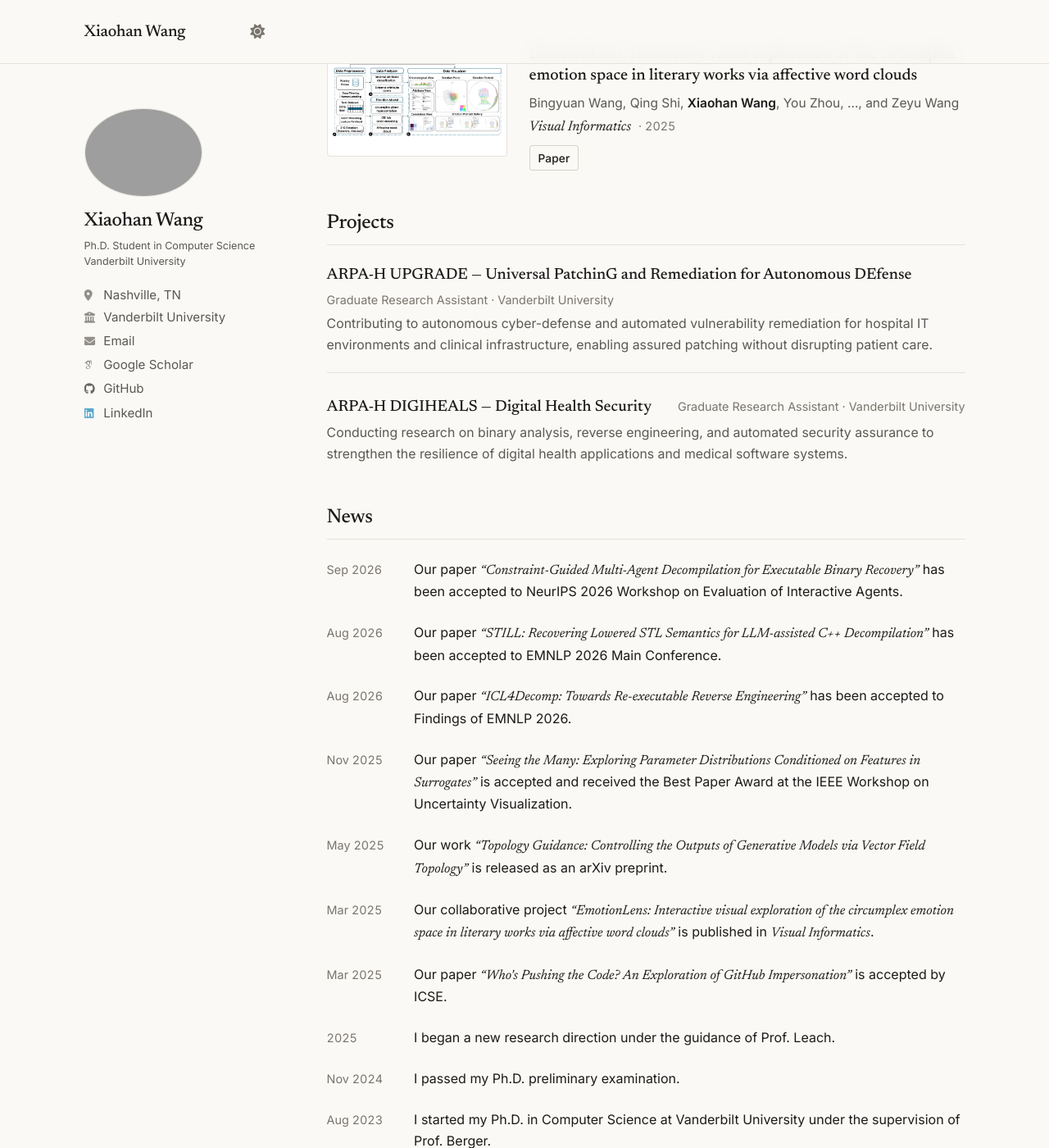
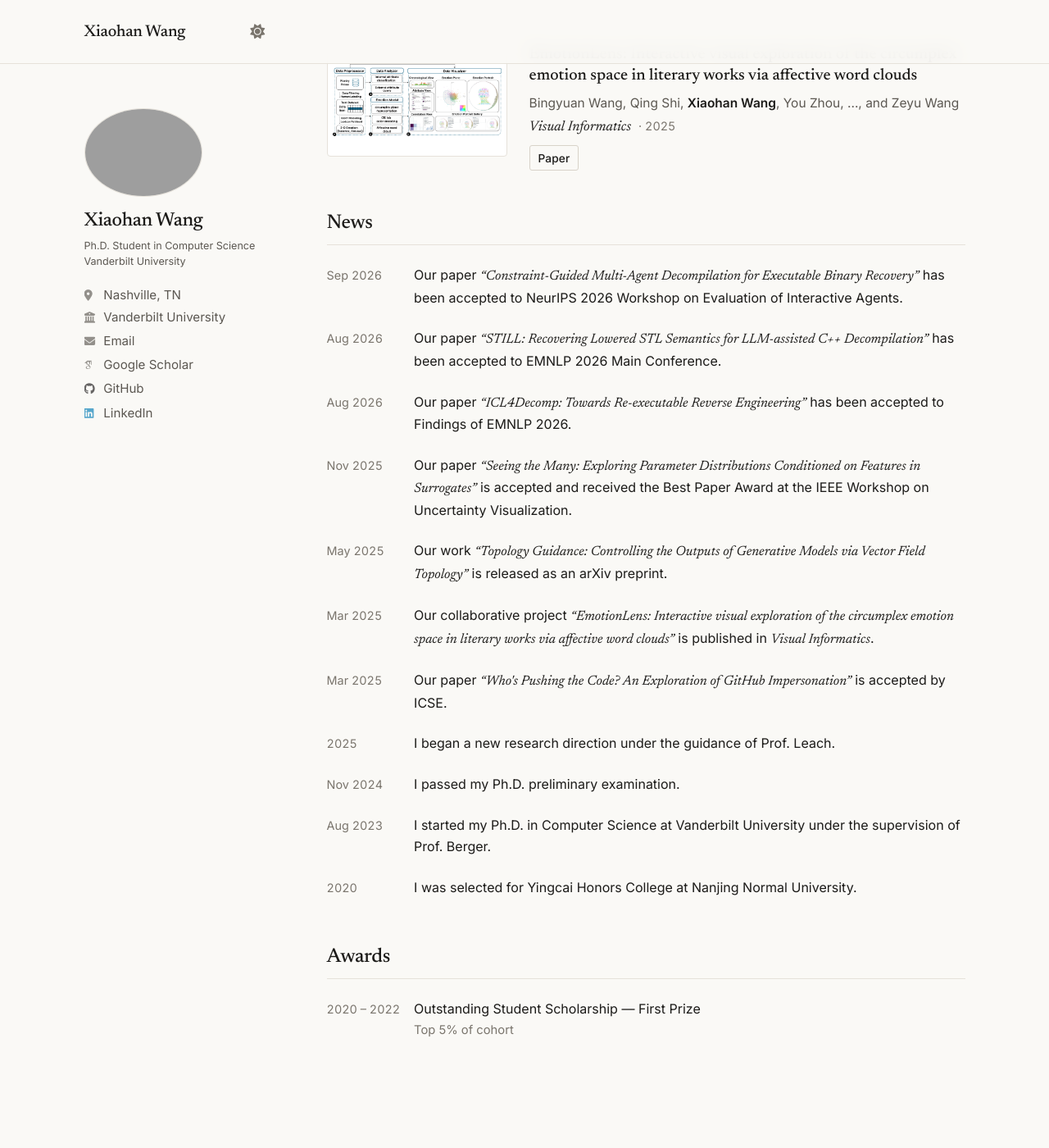
Before and after one commit to hannahwang37/hannahwang37.github.io, a Jekyll site: the page built from _pages/about.md, in a window 1280 px wide and 1400 px high, scrolled down 2069 px. Shown: the whole window at 82% size. Built offline with Jekyll 4.4.1, drawn with Linux system fonts in a browser that asks for light colours; some web fonts are replaced; some of the changed text lies outside the part shown.

Commit message:
Refine bio, remove Projects section, and update 2020 News item

```diff
--- a/_pages/about.md
+++ b/_pages/about.md
@@ -13,7 +13,7 @@ redirect_from:
     My research centers on reliable LLM-assisted decompilation and binary analysis, combining semantic recovery, program analysis, and behavioral feedback to reconstruct readable, executable code from compiled binaries.
   </p>
   <p>
-    As a Graduate Research Assistant at Vanderbilt, I contribute to healthcare cybersecurity and autonomous defense efforts under the <strong>ARPA-H DIGIHEALS</strong> and <strong>ARPA-H UPGRADE</strong> programs. Earlier in my Ph.D. and undergraduate studies, I worked on machine learning for scientific visualization and neural field exploration with Prof. Matthew Berger, and held research internships at HKUST and the Shandong Future Network Research Institute.
+    As a Graduate Research Assistant at Vanderbilt, I contribute to healthcare cybersecurity and autonomous defense efforts under the <strong>ARPA-H DIGIHEALS</strong> and <strong>ARPA-H UPGRADE</strong> programs. Earlier in my Ph.D. and undergraduate studies, I worked on machine learning for scientific visualization and neural field exploration with Prof. Matthew Berger, and held a research internship at The Hong Kong University of Science and Technology.
   </p>
 </div>
 
@@ -170,32 +170,6 @@ redirect_from:
 </section>
 
 <section class="about-section">
-  <h2>Projects</h2>
-
-  <ul class="project-list">
-    <li class="project-item">
-      <div class="project-header">
-        <div class="project-title">ARPA-H UPGRADE — Universal PatchinG and Remediation for Autonomous DEfense</div>
-        <span class="project-role">Graduate Research Assistant &middot; Vanderbilt University</span>
-      </div>
-      <p class="project-desc">
-        Contributing to autonomous cyber-defense and automated vulnerability remediation for hospital IT environments and clinical infrastructure, enabling assured patching without disrupting patient care.
-      </p>
-    </li>
-
-    <li class="project-item">
-      <div class="project-header">
-        <div class="project-title">ARPA-H DIGIHEALS — Digital Health Security</div>
-        <span class="project-role">Graduate Research Assistant &middot; Vanderbilt University</span>
-      </div>
-      <p class="project-desc">
-        Conducting research on binary analysis, reverse engineering, and automated security assurance to strengthen the resilience of digital health applications and medical software systems.
-      </p>
-    </li>
-  </ul>
-</section>
-
-<section class="about-section">
   <h2>News</h2>
 
   <ul class="minimal-list">
@@ -272,7 +246,7 @@ redirect_from:
     <li class="minimal-list__item">
       <span class="minimal-list__date">2020</span>
       <div class="minimal-list__text">
-        I was selected for Yingcai Honors College.
+        I was selected for Yingcai Honors College at Nanjing Normal University.
       </div>
     </li>
   </ul>
```
